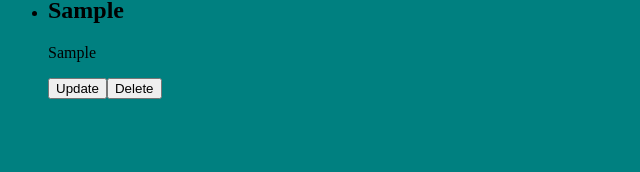
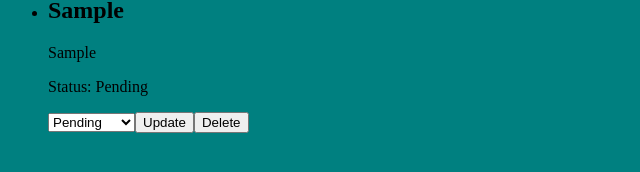
Before and after one commit to MaxBenDuah/task-tracker-app, a React (Create React App) app: page / in a window 1280 px wide. Both pictures are taken after typing "Sample", "Sample" into the empty fields and a click on the button "Add". Shown: the part 254-426 px from the top of the page, without its empty margins (0-640 px from the left). Built offline with nearby package versions, Linux system fonts and the light colour scheme.

Commit message:
Add updateTaskStatus action creator functionality

```diff
--- a/src/App.jsx
+++ b/src/App.jsx
@@ -1,3 +1,4 @@
+import FilterTask from "./components/FilterTask";
 import SearchTerm from "./components/SearchTerm";
 import TaskForm from "./components/TaskForm";
 import TaskList from "./components/TaskList";
@@ -7,6 +8,7 @@ function App() {
     <div>
       <TaskForm />
       <SearchTerm />
+      <FilterTask />
       <TaskList />
     </div>
   );
--- a/src/components/TaskItem.jsx
+++ b/src/components/TaskItem.jsx
@@ -1,12 +1,15 @@
 import { useDispatch } from "react-redux";
-import { deleteTask, updateTask } from "./TaskSlice";
+import { deleteTask, updateTask, updateTaskStatus } from "./TaskSlice";
 import { useState } from "react";
 
 function TaskItem({ task }) {
   const [title, updateTitle] = useState(task.title);
   const [description, updateDescription] = useState(task.description);
+  const [status, updateStatus] = useState(task.status);
   const [showUpdate, setShowUpdate] = useState(false);
   const dispatch = useDispatch();
+
+  console.log(status);
 
   function onSubmit(e) {
     e.preventDefault();
@@ -40,6 +43,18 @@ function TaskItem({ task }) {
         <li>
           <h2>{task.title}</h2>
           <p>{task.description}</p>
+          <p>Status: {task.status}</p>
+          <select
+            value={status}
+            onChange={(e) => {
+              const newStatus = e.target.value;
+              updateStatus(newStatus);
+              dispatch(updateTaskStatus({ id: task.id, status: newStatus }));
+            }}
+          >
+            <option>Pending</option>
+            <option>Completed</option>
+          </select>
           <button onClick={() => setShowUpdate(true)}>Update</button>
           <button onClick={() => dispatch(deleteTask(task.id))}>Delete</button>
         </li>
--- a/src/components/TaskSlice.js
+++ b/src/components/TaskSlice.js
@@ -24,6 +24,7 @@ const taskSlice = createSlice({
             id: crypto.randomUUID(),
             title,
             description,
+            status: "Pending",
           },
         };
       },
@@ -44,6 +45,13 @@ const taskSlice = createSlice({
     changeSearchTerm(state, action) {
       state.searchTerm = action.payload;
     },
+    updateTaskStatus(state, action) {
+      state.tasks = state.tasks.map((task) =>
+        task.id === action.payload.id
+          ? { ...task, status: action.payload.status }
+          : task
+      );
+    },
   },
 });
 
@@ -54,6 +62,7 @@ export const {
   deleteTask,
   updateTask,
   changeSearchTerm,
+  updateTaskStatus,
 } = taskSlice.actions;
 
 export const taskReducer = taskSlice.reducer;
```
